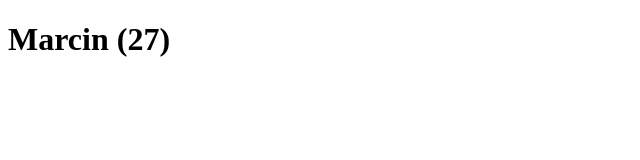
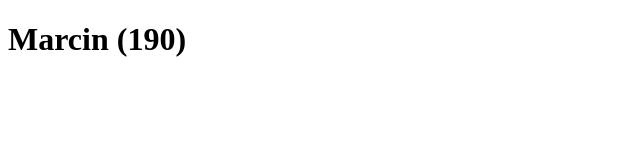
Before and after one commit to MarcinGrygierek/react-training, a React (Create React App) app in the folder app/: page / in a window 1280 px wide. Shown: the top 160 px of the page, without its empty margins (0-640 px from the left). Built offline with nearby package versions, Linux system fonts and the light colour scheme.

Commit message:
added seocnd filed to state

```diff
--- a/app/src/StatefulComponent.tsx
+++ b/app/src/StatefulComponent.tsx
@@ -1,29 +1,31 @@
 import React, {Component, useState} from 'react';
 
-// interface Props {}
+interface Props {}
 
-// interface State {
-//     name: string;
+interface State {
+    name: string;
+    age: number;
+}
+
+class StatefulComponent extends Component<Props, State> {
+    constructor(props: Props) {
+        super(props);
+        this.state = {
+            name: 'Marcin',
+            age: 190,
+        }
+    }
+
+    render() {
+        const {name, age} = this.state;
+        return <h1>{name} ({age})</h1>
+    }
+}
+
+// const StatefulComponent = () => {
+//     const [name, setName] = useState<string>('Marcin');
+//     const [age, setAge] = useState<number>(27);
+//     return <h1>{name} ({age})</h1>
 // }
 
-// class StatefulComponent extends Component<Props, State> {
-//     constructor(props: Props) {
-//         super(props);
-//         this.state = {
-//             name: 'Marcin'
-//         }
-//     }
-
-//     render() {
-//         const {name} = this.state;
-//         return <h1>{name}</h1>
-//     }
-// }
-
-const StatefulComponent = () => {
-    const [name, setName] = useState<string>('Marcin');
-    const [age, setAge] = useState<number>(27);
-    return <h1>{name} ({age})</h1>
-}
-
 export default StatefulComponent;
```
Also changed, not shown: 1 other file (tests, documents, lock files or other folders).
